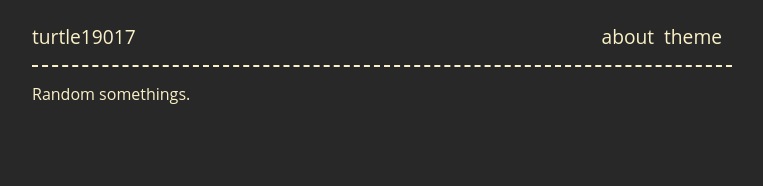
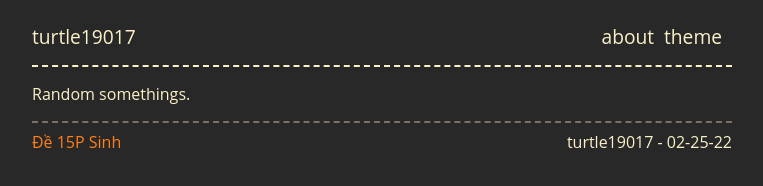
Before and after one commit to 0xTurtI3/WU, a plain HTML site: page index.html in a window 1280 px wide. Shown: the whole page, without its empty margins (258-1021 px from the left). Drawn offline with Linux system fonts and the light colour scheme.

Commit message:
Update index.html

```diff
--- a/index.html
+++ b/index.html
@@ -24,12 +24,12 @@
 
 <p>Random somethings.</p>
 
-<!-- <ul class="list">
+<ul class="list">
     <li>
-        <span>Cu64 - 2021-09-08</span>
-        <a href="myblog/posts/jht-quay-nguoc-thoi-gian/">Junior Hacking Talent - Quay Ngược Thời Gian Writeup</a>
+        <span>turtle19017 - 02-25-22</span>
+        <a href="/posts/sinh/index.html">Đề 15P Sinh</a>
     </li>
-    <li>
+<!--     <li>
         <span>Cu64 - 2021-09-08</span>
         <a href="/posts/jht-kid-protocol/">Junior Hacking Talent - Kid Protocol Writeup</a>
     </li>
@@ -48,8 +48,8 @@
     <li>
         <span>Cu64 - 2021-02-18</span>
         <a href="/posts/public-aws-s3-buckets/">Public Amazon S3 Buckets and the risk of data leakage</a>
-    </li>
-</ul> -->
+    </li> -->
+</ul>
 </div>
     </div>
     <script src="/js/theme-switcher.js"></script>
```
